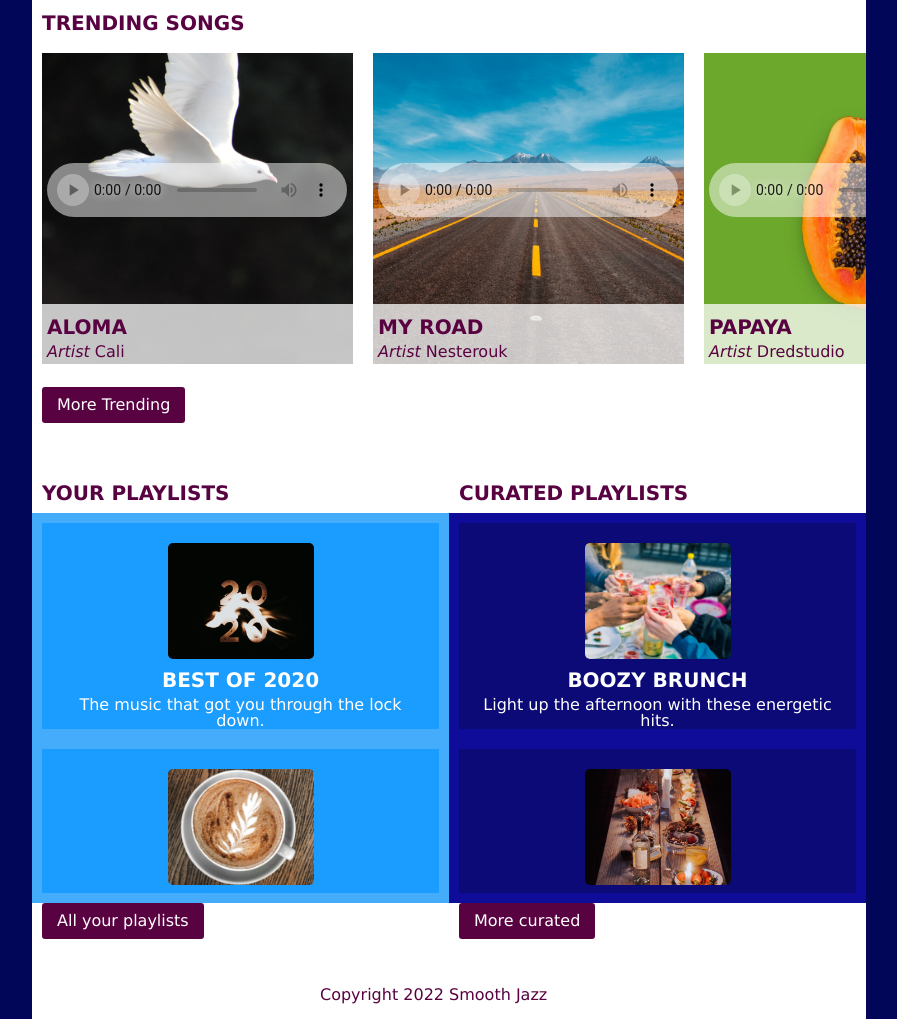
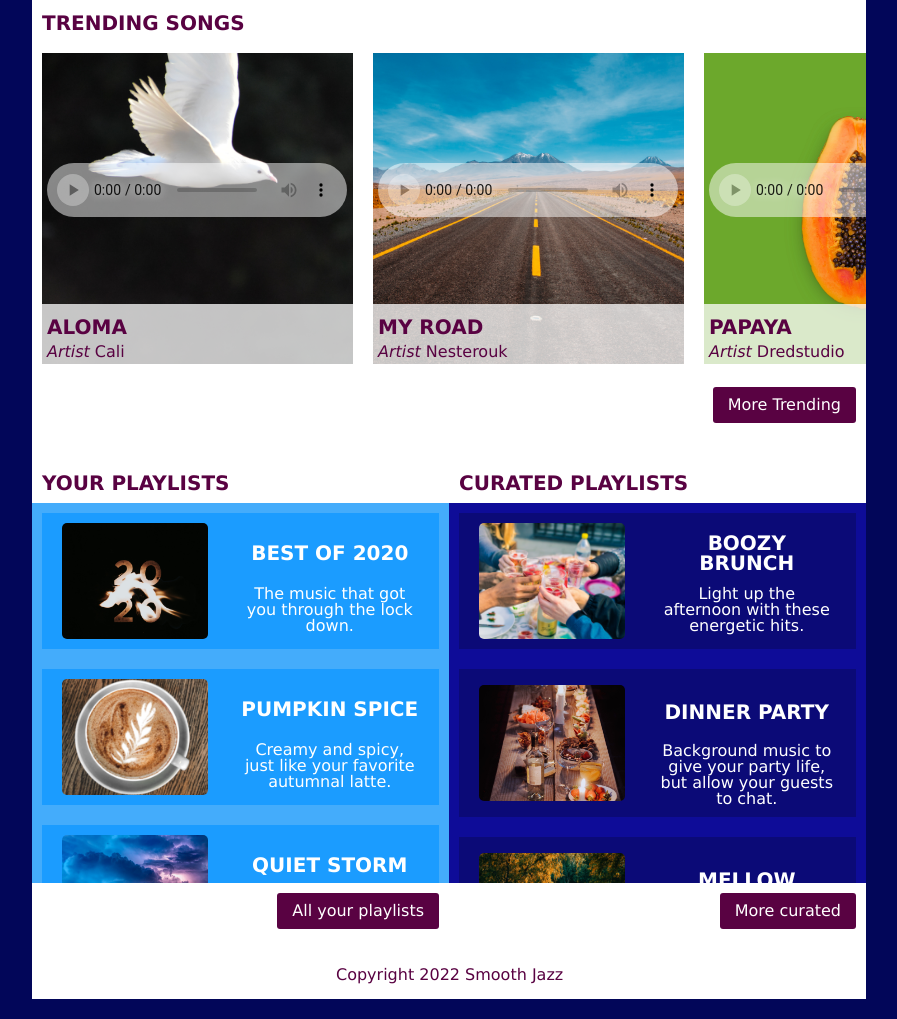
Before and after one commit to carensdo/streamingmedia, a plain HTML site: page index.html in a window 1280 px wide. Shown: the part 200-1219 px from the top of the page, without its empty margins (191-1088 px from the left). Drawn offline with Linux system fonts and the light colour scheme.

Commit message:
commit 9

```diff
--- a/style.css
+++ b/style.css
@@ -83,7 +83,7 @@ header {
     bottom: 10px;
 }
 nav {
-    background-color: #2104D9;
+    background-color: #0e0c98;
     color:#ffffff;
     position: relative;
     bottom: 195px;
@@ -537,46 +537,114 @@ main{
 #playlists{
     grid-column-start: 1;
     grid-column-end: 2;
-    height: 430px;
+    height: 420px;
 
 }
 #curated{
     grid-column-start: 2;
     grid-column-end: 3;
     margin-top: 20px;
+    height: 420px;
+
 }
 div section{
     padding-bottom: 0;
 }
 #best-of {
-    padding-bottom: 0;
+    padding-bottom: 10px;
+    padding-top: 10px;
+    display: grid;
+    grid-template-columns: 1fr 1fr;
+    grid-template-rows: 1fr 1fr;
+    align-items: center;
+}
+div p{
+    grid-column-start: 2;
+    grid-column-end: 3;
+}
+img{
+    grid-row-start: 1;
+    grid-row-end: 3;
 }
 #pumpkin {
-    padding-bottom: 0;
+    padding-bottom: 10px;
+    padding-top: 10px;
+    display: grid;
+    grid-template-columns: 1fr 1fr;
+    grid-template-rows: 1fr 1fr;
+    align-items: center;
 }
 #storm {
-    padding-bottom: 0;
+    padding-bottom: 10px;
+    padding-top: 10px;
+    display: grid;
+    grid-template-columns: 1fr 1fr;
+    grid-template-rows: 1fr 1fr;
+    align-items: center;
+
 }
 #smooth {
-    padding-bottom: 0;
+    padding-bottom: 10px;
+    padding-top: 10px;
+    display: grid;
+    grid-template-columns: 1fr 1fr;
+    grid-template-rows: 1fr 1fr;
+    align-items: center;
 }
 #study {
-    padding-bottom: 0;
+    padding-bottom: 10px;
+    padding-top: 10px;
+    display: grid;
+    grid-template-columns: 1fr 1fr;
+    grid-template-rows: 1fr 1fr;
+    align-items: center;
 }
 #boozy{
-    padding-bottom: 0;
+    padding-bottom: 10px;
+    padding-top: 10px;
+    display: grid;
+    grid-template-columns: 1fr 1fr;
+    grid-template-rows: 1fr 1fr;
+    align-items: center;
 }
 #party{
-    padding-bottom: 0;
+    padding-bottom: 10px;
+    padding-top: 10px;
+    display: grid;
+    grid-template-columns: 1fr 1fr;
+    grid-template-rows: 1fr 1fr;
+    align-items: center;
 }
 #mellow {
-    padding-bottom: 0;
+    padding-bottom: 10px;
+    padding-top: 10px;
+    display: grid;
+    grid-template-columns: 1fr 1fr;
+    grid-template-rows: 1fr 1fr;
+    align-items: center;
 }
 #chill{
-    padding-bottom: 0;
+    padding-bottom: 10px;
+    padding-top: 10px;
+    display: grid;
+    grid-template-columns: 1fr 1fr;
+    grid-template-rows: 1fr 1fr;
+    align-items: center;
 }
 #sax{
-    padding-bottom: 0;
+    padding-bottom: 10px;
+    padding-top: 10px;
+    display: grid;
+    grid-template-columns: 1fr 1fr;
+    grid-template-rows: 1fr 1fr;
+    align-items: center;
+}
+#button{
+    display: block;
+    margin-left: auto;
+    width: max-content;
+
+
 }
 .scroll2 {
     display: grid;
@@ -587,7 +655,7 @@ div section{
 }
     footer p{
         position: relative;
-        left: 18rem;
+        left: 19rem;
         bottom: 1rem;
     }
 }
```
